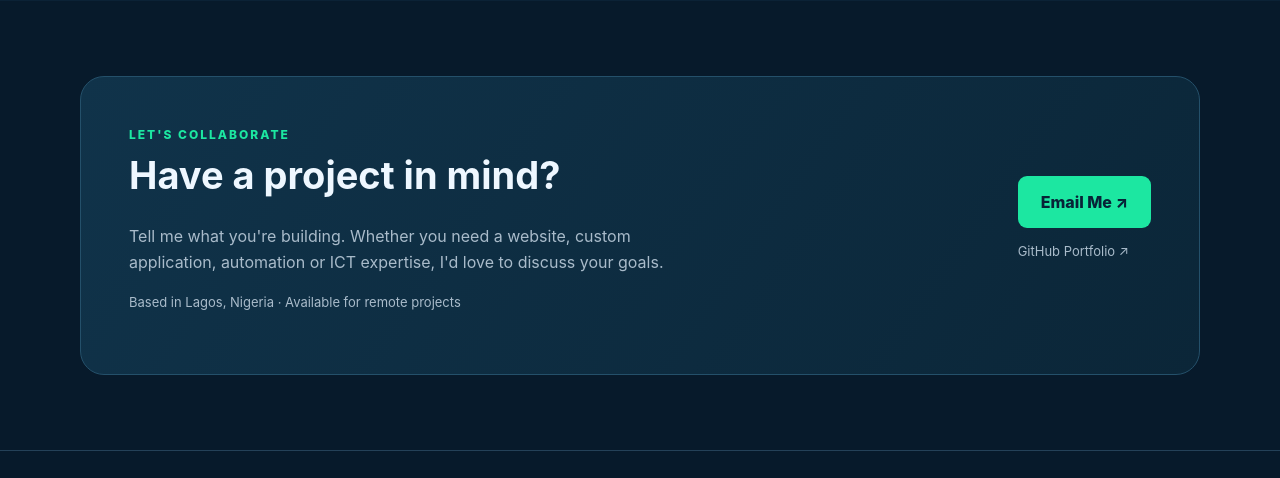
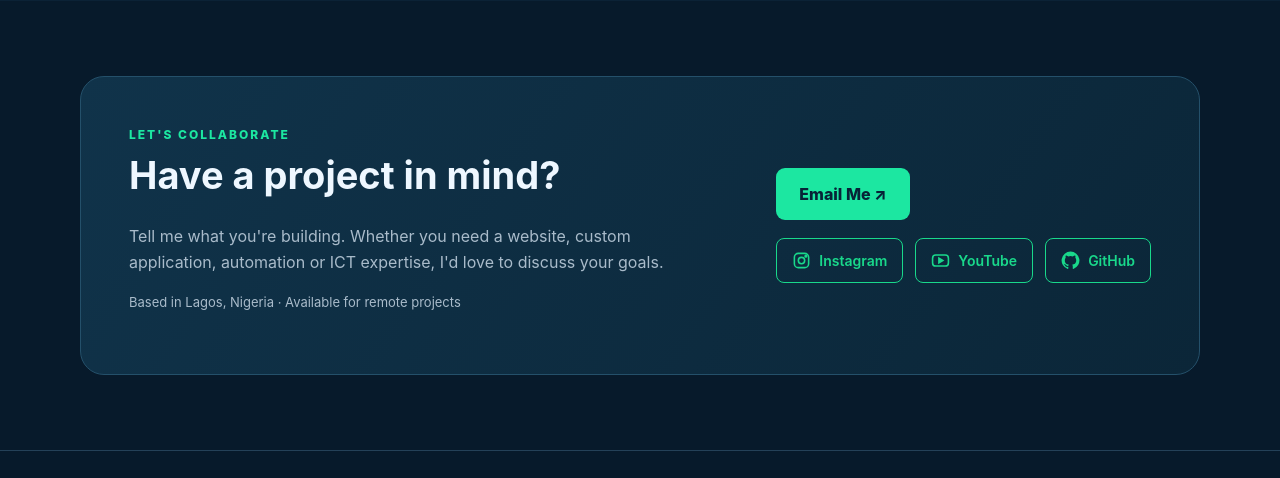
Before and after one commit to onosprosper/ProsperCodeX., a Flask app: page / in a window 1280 px wide. Shown: the part 3159-3637 px from the top of the page. Run offline with Flask 3, Linux system fonts and the light colour scheme.

Commit message:
Add Instagram YouTube and GitHub social media integration

```diff
--- a/templates/index.html
+++ b/templates/index.html
@@ -88,10 +88,43 @@
   ],
   "sameAs": [
     "https://github.com/onosprosper",
-    "https://www.youtube.com/@onosprosper"
+    "https://www.youtube.com/@onosprosper",
+    "https://www.instagram.com/prosper_codex/"
   ]
 }
 </script>
+
+
+<style>
+.pcx-social-links {
+    display:flex;
+    flex-wrap:wrap;
+    gap:12px;
+    margin-top:18px;
+}
+.pcx-social-links a {
+    display:inline-flex;
+    align-items:center;
+    gap:8px;
+    padding:10px 15px;
+    border:1px solid #19d88b;
+    border-radius:8px;
+    color:#19d88b;
+    text-decoration:none;
+    font-size:14px;
+    font-weight:600;
+    transition:all .2s ease;
+}
+.pcx-social-links a:hover {
+    background:#19d88b;
+    color:#071a2b;
+    transform:translateY(-2px);
+}
+.pcx-social-links svg {
+    width:19px;
+    height:19px;
+}
+</style>
 
 </head>
 <body>
@@ -163,6 +196,38 @@
     </div>
   </div>
 </section>
-<section id="contact"><div class="wrap"><div class="contact"><div><div class="section-tag">Let's collaborate</div><h2>Have a project in mind?</h2><p>Tell me what you're building. Whether you need a website, custom application, automation or ICT expertise, I'd love to discuss your goals.</p><p class="tiny">Based in Lagos, Nigeria · Available for remote projects</p></div><div><a class="btn" href="mailto:onosprosper@gmail.com?subject=Project%20Enquiry%20-%20ProsperCodeX">Email Me ↗</a><p class="tiny"><a href="https://github.com/onosprosper" target="_blank" rel="noopener noreferrer">GitHub Portfolio ↗</a></p></div></div></div></section>
+<section id="contact"><div class="wrap"><div class="contact"><div><div class="section-tag">Let's collaborate</div><h2>Have a project in mind?</h2><p>Tell me what you're building. Whether you need a website, custom application, automation or ICT expertise, I'd love to discuss your goals.</p><p class="tiny">Based in Lagos, Nigeria · Available for remote projects</p></div><div><a class="btn" href="mailto:onosprosper@gmail.com?subject=Project%20Enquiry%20-%20ProsperCodeX">Email Me ↗</a>
+<div class="pcx-social-links">
+<a href="https://www.instagram.com/prosper_codex/"
+   target="_blank" rel="noopener noreferrer"
+   aria-label="ProsperCodeX on Instagram">
+<svg viewBox="0 0 24 24" fill="none" stroke="currentColor" stroke-width="2">
+<rect x="3" y="3" width="18" height="18" rx="5"/>
+<circle cx="12" cy="12" r="4"/>
+<circle cx="17.5" cy="6.5" r="1" fill="currentColor"/>
+</svg>
+Instagram
+</a>
+
+<a href="https://www.youtube.com/@onosprosper"
+   target="_blank" rel="noopener noreferrer"
+   aria-label="ProsperCodeX on YouTube">
+<svg viewBox="0 0 24 24" fill="none" stroke="currentColor" stroke-width="2">
+<rect x="2" y="5" width="20" height="14" rx="4"/>
+<path d="M10 9l5 3-5 3z" fill="currentColor"/>
+</svg>
+YouTube
+</a>
+
+<a href="https://github.com/onosprosper"
+   target="_blank" rel="noopener noreferrer"
+   aria-label="ProsperCodeX on GitHub">
+<svg viewBox="0 0 24 24" fill="currentColor">
+<path d="M12 .75a11.25 11.25 0 0 0-3.56 21.92c.56.1.77-.24.77-.54v-2.1c-3.13.68-3.79-1.33-3.79-1.33-.51-1.3-1.25-1.65-1.25-1.65-1.02-.7.08-.69.08-.69 1.13.08 1.73 1.16 1.73 1.16 1 .1.8 2.17 3.27 1.22.1-.73.39-1.22.71-1.5-2.5-.29-5.13-1.25-5.13-5.56 0-1.23.44-2.23 1.16-3.02-.12-.28-.5-1.43.11-2.98 0 0 .95-.3 3.1 1.15a10.8 10.8 0 0 1 5.65 0c2.15-1.45 3.1-1.15 3.1-1.15.61 1.55.23 2.7.11 2.98.72.79 1.16 1.79 1.16 3.02 0 4.32-2.63 5.27-5.14 5.55.4.35.76 1.03.76 2.08v2.82c0 .3.2.65.77.54A11.25 11.25 0 0 0 12 .75z"/>
+</svg>
+GitHub
+</a>
+</div>
+</div></div></div></section>
 </main><footer class="footer"><div class="wrap"><span>© ProsperCodeX. Built by Odejotor Prosper Emuobohwo.</span><span><a href="#home">Back to top ↑</a></span></div></footer>
 </body></html>
```
